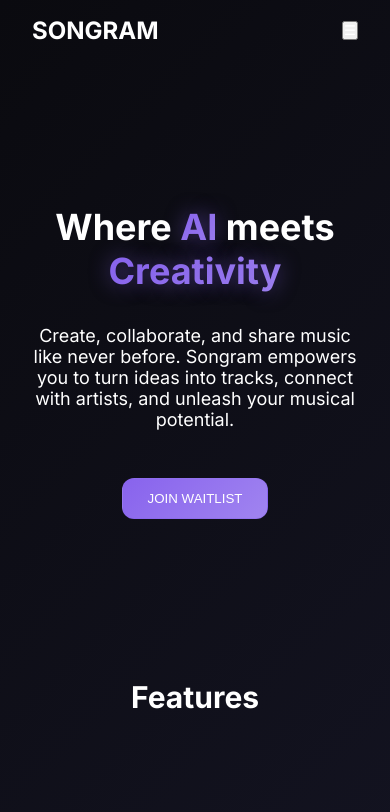
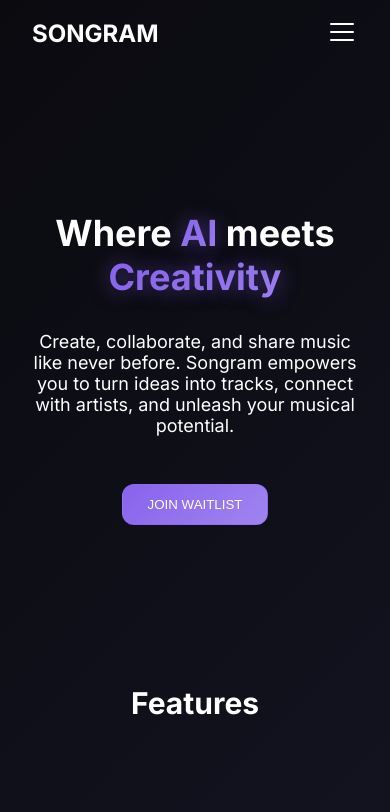
Before and after one commit to Songram-App/Songram-Website, a React (Vite) app: page / in a window 390 px wide. Shown: the top 812 px of the page. Built offline with nearby package versions, Linux system fonts and the light colour scheme.

Commit message:
feat: Make button transparent

```diff
--- a/src/pages/WelcomePage.tsx
+++ b/src/pages/WelcomePage.tsx
@@ -1,5 +1,5 @@
 import React, { useState, useEffect } from 'react';
-import { MusicNotes, ShareNetwork, UsersThree, SlidersHorizontal, X } from "phosphor-react";
+import { MusicNotes, ShareNetwork, UsersThree, SlidersHorizontal, X, List } from "phosphor-react";
 import validator from 'validator';
 
 const WelcomePage: React.FC = () => {
@@ -240,39 +240,31 @@ const WelcomePage: React.FC = () => {
     </div>
     <button
       onClick={() => setIsMobileMenuOpen(!isMobileMenuOpen)}
-      className="md:hidden text-white focus:outline-none"
+     className="md:hidden bg-transparent border-none p-2 focus:outline-none text-white border-0"
       aria-label={isMobileMenuOpen ? "Close menu" : "Open menu"} // Added aria-label for accessibility
     >
-      {isMobileMenuOpen ? '×' : '☰'} {/* Display appropriate icon for open/close state */}
+      {isMobileMenuOpen ? <X size={32} /> : <List size={32} />} {/* Display appropriate icon for open/close state */}
     </button>
   </div>
   {isMobileMenuOpen && (
     <div className="md:hidden bg-gradient-to-b from-gray-900 via-gray-800 to-gray-900 text-white fixed inset-0 z-50 flex flex-col items-center justify-center space-y-8 px-6 py-10 animate-fade-in">
-      <button
-        onClick={() => setIsMobileMenuOpen(false)}
-        className="absolute top-6 left-6 text-white bg-transparent appearance-none border-none p-2 rounded-full focus:outline-none hover:text-yellow-400 transition duration-300"
-        aria-label="Close menu"
-      >
-        <X size={32} />
-      </button>
       <nav className="flex flex-col items-center space-y-6">
         <a
           href="#features"
           className="text-2xl font-semibold text-white hover:text-yellow-400 transition duration-300 no-underline"
-          onClick={() => setIsMobileMenuOpen(false)}
+
         >
           Features
         </a>
         <a
           href="#testimonials"
           className="text-2xl font-semibold text-white hover:text-yellow-400 transition duration-300 no-underline"
-          onClick={() => setIsMobileMenuOpen(false)}
+
         >
           Reviews
         </a>
         <button
           onClick={() => {
-            setIsMobileMenuOpen(false);
             openSignupModal();
           }}
           className="glass-button text-lg px-8 py-4 bg-gradient-primary border-0 hover:shadow-lg hover:shadow-primary/30 transform hover:scale-105 rounded-full transition duration-300"
```
